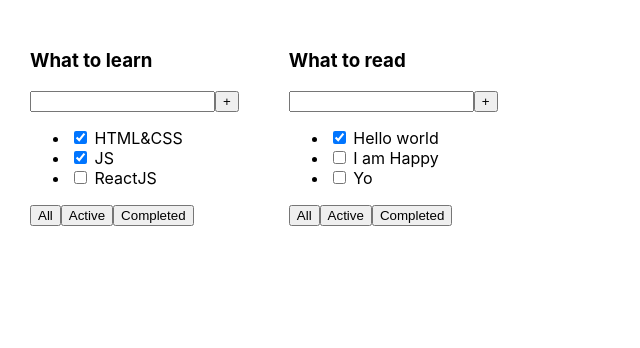
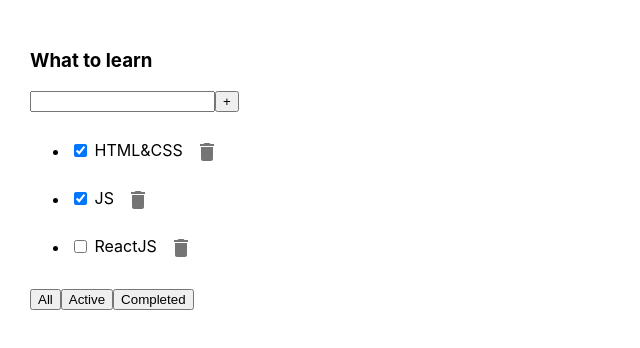
Before and after one commit to pampukhaleo/1-todolist-class, a React (Create React App) app: page / in a window 1280 px wide. Shown: the top 348 px of the page, without its empty margins (0-640 px from the left). Built offline with nearby package versions, Linux system fonts and the light colour scheme.

Commit message:
delete + filtered on status change

```diff
--- a/package.json
+++ b/package.json
@@ -3,6 +3,10 @@
   "version": "0.1.0",
   "private": true,
   "dependencies": {
+    "@emotion/react": "^11.11.1",
+    "@emotion/styled": "^11.11.0",
+    "@mui/icons-material": "^5.14.0",
+    "@mui/material": "^5.14.0",
     "@testing-library/jest-dom": "^5.16.5",
     "@testing-library/react": "^13.4.0",
     "@testing-library/user-event": "^13.5.0",
--- a/src/App.tsx
+++ b/src/App.tsx
@@ -1,26 +1,45 @@
-import React from 'react';
+import React, {useState} from 'react';
 import './App.css';
 import TodoList from "./TodoList";
 
+export type FilterValuesType = 'All' | 'Completed' | 'Active'
+
 function App() {
-  const header1 = 'What to learn'
-  const header2 = 'What to read'
+  const header = 'What to learn'
 
-  const tasks1 = [
+  const [tasks, setTasks] = useState([
     { id: 1, title: "HTML&CSS", isDone: true },
     { id: 2, title: "JS", isDone: true },
     { id: 3, title: "ReactJS", isDone: false }
-  ]
-  const tasks2 = [
-    { id: 1, title: "Hello world", isDone: true },
-    { id: 2, title: "I am Happy", isDone: false },
-    { id: 3, title: "Yo", isDone: false }
-  ]
+  ])
+
+  const [taskValue, setTaskValue] = useState('All')
+
+  let filteredTasks = tasks
+  if (taskValue === 'Completed') {
+    filteredTasks = tasks.filter(task => !task.isDone)
+  }
+  if (taskValue === 'Completed') {
+    filteredTasks = tasks.filter(task => task.isDone)
+  }
+
+  const statusHandler = (value: FilterValuesType) => {
+    setTaskValue(value)
+  }
+
+  const deleteHandler = (id: number) => {
+    let resultTasks = tasks.filter(task => task.id != id)
+    setTasks(resultTasks)
+  }
 
   return (
     <div className="App">
-      <TodoList header={header1} tasks={tasks1}/>
-      <TodoList header={header2} tasks={tasks2}/>
+      <TodoList
+        header={header}
+        tasks={filteredTasks}
+        deleteHandler={deleteHandler}
+        statusHandler={statusHandler}
+      />
     </div>
   );
 }
--- a/src/TodoList.tsx
+++ b/src/TodoList.tsx
@@ -1,8 +1,13 @@
 import React from 'react'
+import {IconButton} from "@mui/material";
+import DeleteIcon from '@mui/icons-material/Delete';
+import {FilterValuesType} from "./App";
 
 type PropsType = {
   header?: string
   tasks?: Task[]
+  deleteHandler: (id: number) => void
+  statusHandler: (value: FilterValuesType) => void
 }
 
 type Task = {
@@ -11,7 +16,7 @@ type Task = {
   isDone: boolean
 }
 
-const TodoList = ({header, tasks}:PropsType) => {
+const TodoList = ({header, tasks, deleteHandler, statusHandler}:PropsType) => {
   return (
     <div>
       <h3>{header}</h3>
@@ -23,13 +28,20 @@ const TodoList = ({header, tasks}:PropsType) => {
         {tasks?.map(task => (
           <li key={task.id}>
             <input type="checkbox" checked={task.isDone}/> <span>{task.title}</span>
+            <IconButton
+              onClick={ () => deleteHandler(task.id) }
+              aria-label="delete"
+              size="large"
+            >
+              <DeleteIcon />
+            </IconButton>
           </li>
         ))}
       </ul>
       <div>
-        <button>All</button>
-        <button>Active</button>
-        <button>Completed</button>
+        <button onClick={ () => statusHandler('All') }>All</button>
+        <button onClick={ () => statusHandler('Active') }>Active</button>
+        <button onClick={ () => statusHandler('Completed') }>Completed</button>
       </div>
     </div>
   )
```
Also changed, not shown: 1 other file (tests, documents, lock files or other folders).
